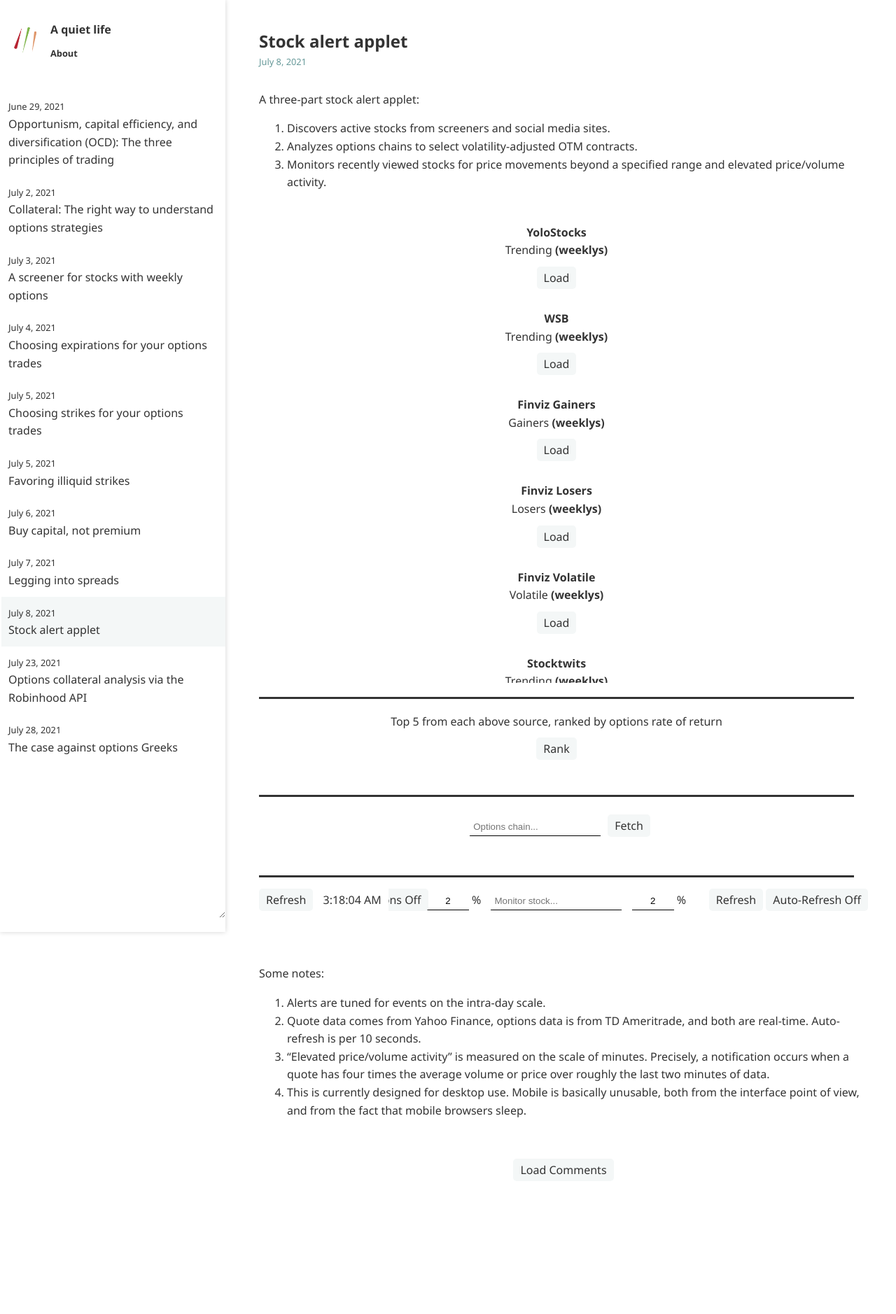
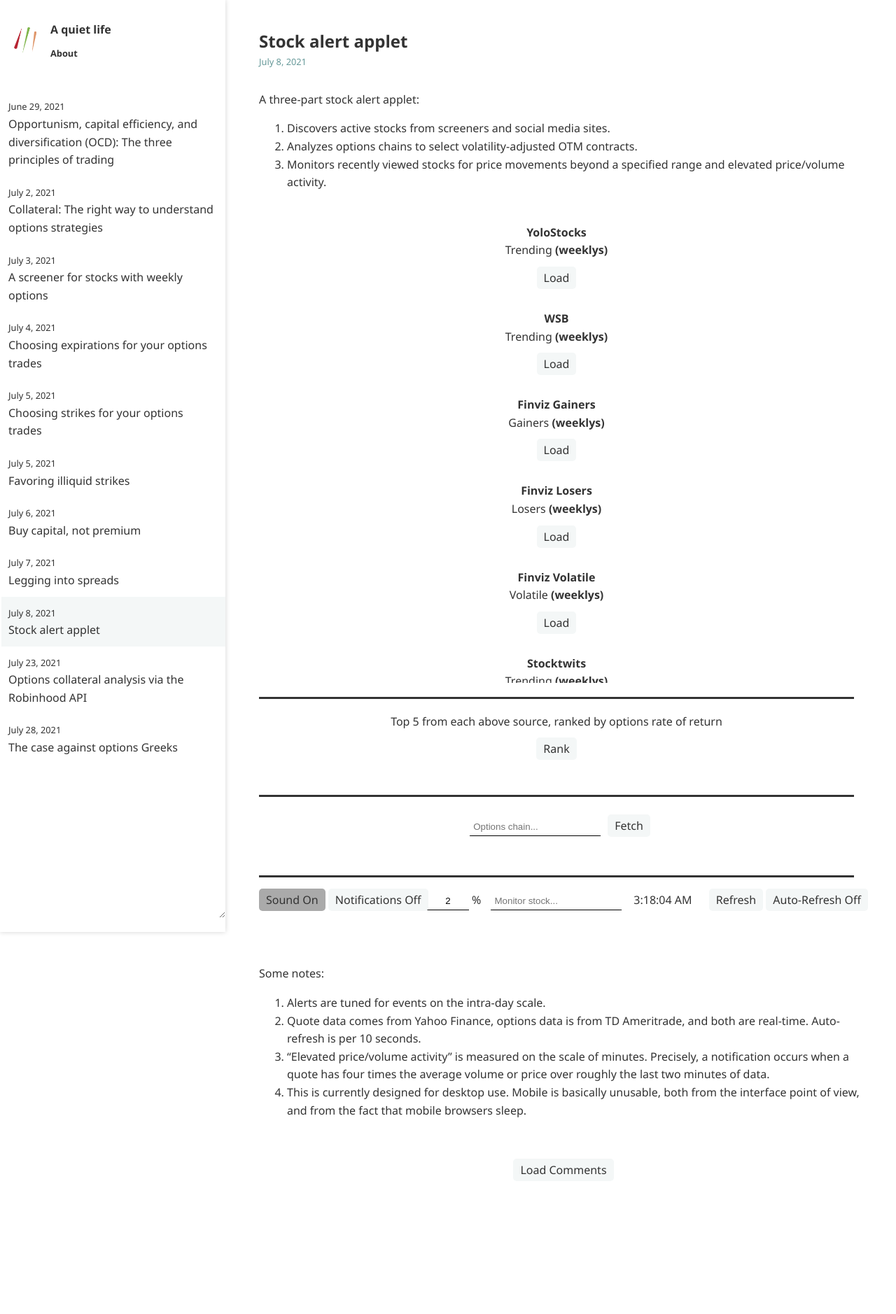
Before and after one commit to ansyblenetwork/aquietlife, a Jekyll site: the page built from _posts/2021-07-08-alerts.md, in a window 1280 px wide. Shown: the whole page at 70% size. Built offline with Jekyll 4.4.1, drawn with Linux system fonts in a browser that asks for light colours.

Commit message:
Update 2021-07-08-alerts.md

```diff
--- a/_posts/2021-07-08-alerts.md
+++ b/_posts/2021-07-08-alerts.md
@@ -13,11 +13,6 @@
 <div style="min-width:650px; padding: 30px 20px 30px 0px">
 
 	<div style="overflow:auto; max-height:50vh; margin-bottom:20px">
-
-<div style="position:fixed; z-index:10; bottom: 10px; background-color:white">
-<button onclick="update(); updateAll();" >Refresh</button>
-	<span id="msg2" style="padding-left:10px; margin-right:10px;"></span>
-	</div>
 
 <div style="margin:0px auto 20px auto; text-align:center">
 	<a target='_blank' href='https://yolostocks.live/'><strong style='color:#333'>YoloStocks</strong></a>
@@ -84,7 +79,7 @@
 <button onclick="toggleSound(this);" id="soundButton" class="active">Sound On</button>
 <button onclick="toggleNotifications(this);" id="notificationButton">Notifications Off</button>
 <div style="float:right">
-	<span id="msg" style="margin-right:10px; border-radius:5px; background-color:white"></span>
+	<span id="msg" style="margin-right:10px; border-radius:5px; background-color:white; padding: 5px 10px;"></span>
 	<button onclick="update(); updateAll();">Refresh</button>
 	<button onclick="toggleAlerts(this);">Auto-Refresh Off</button>
 </div>
@@ -1104,13 +1098,11 @@
 	} else {
 		var e = new Date();
 		D('msg').textContent = d.toLocaleTimeString() + " (Refresh failed: " +  e.toLocaleTimeString() + ")";
-		D('msg2').textContent = d.toLocaleTimeString() + " (Refresh failed: " +  e.toLocaleTimeString() + ")";
 	}
 	}).catch(function(error) {
 		console.log(error);
 		var e = new Date();
 		D('msg').textContent = d.toLocaleTimeString() + " (Refresh failed: " +  e.toLocaleTimeString() + ")";
-		D('msg2').textContent = d.toLocaleTimeString() + " (Refresh failed: " +  e.toLocaleTimeString() + ")";
 	});
 	}
 }
@@ -1278,12 +1270,11 @@
 
 		D('tickerInput').value = "";
 	}
-	} else D('msg2').textContent = "Ticker not found.";
+	} else D('msg').textContent = "Ticker not found.";
 	}).catch(function(error) {
 		console.log(error);
 		var e = new Date();
 		D('msg').textContent = d.toLocaleTimeString() + " (Refresh failed: " +  e.toLocaleTimeString() + ")";
-		D('msg2').textContent = d.toLocaleTimeString() + " (Refresh failed: " +  e.toLocaleTimeString() + ")";
 	});
 }
 
```
Also changed, not shown: other parts of _posts/2021-07-08-alerts.md (+2 -4 lines).
